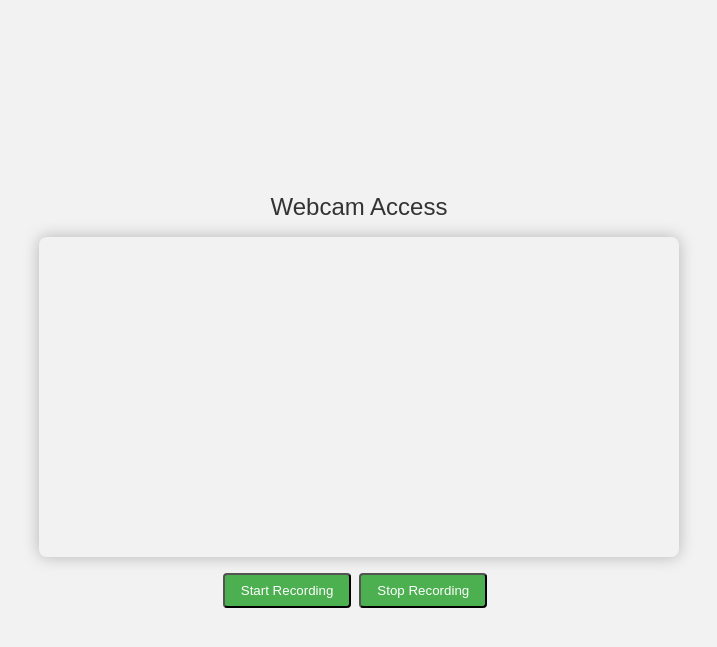
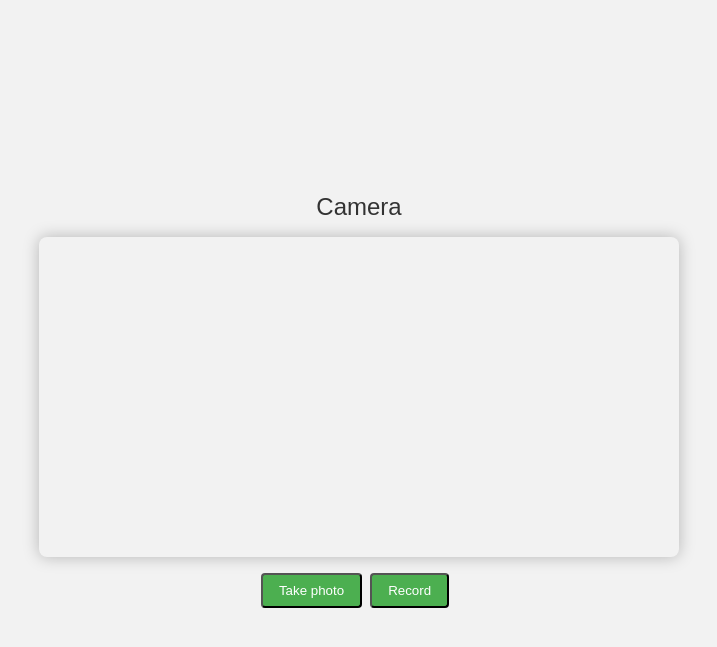
Before and after one commit to AndresRCA/ai-authentication, a Django app: page / in a window 1280 px wide. Shown: the top 647 px of the page, without its empty margins (281-998 px from the left). Run offline with Django 4.2, Linux system fonts and the light colour scheme.

Commit message:
frontend with photo and recording saving function

```diff
--- a/app/static/app/css/styles.css
+++ b/app/static/app/css/styles.css
@@ -43,3 +43,35 @@ video {
 .button:hover {
 background-color: #3e8e41; /* Dark green */
 }
+
+#record {
+  position: relative;
+}
+
+#record {
+  position: relative;
+}
+
+#record.active::before {
+  content: "";
+  position: absolute;
+  top: 20%;
+  left: calc(100% + 10px);
+  transform: translate(-50%, -50%);
+  width: 20px;
+  height: 20px;
+  border-radius: 50%;
+  background-color: red;
+  animation: pulse 1s ease-in-out infinite;
+}
+
+@keyframes pulse {
+  0% {
+    transform: scale(0.8);
+    opacity: 0.7;
+  }
+  100% {
+    transform: scale(1.2);
+    opacity: 0;
+  }
+}
--- a/app/static/app/js/main.js
+++ b/app/static/app/js/main.js
@@ -1,37 +1,65 @@
-var mediaRecorder = null;
+const video = document.getElementById("video");
+const record = document.getElementById("record");
 
-navigator.mediaDevices.getUserMedia({ video: true })
-.then(function(stream) {
-  var video = document.getElementById("video");
-  video.srcObject = stream;
+let mediaRecorder;
+let chunks = [];
 
-  mediaRecorder = new MediaRecorder(stream);
-  mediaRecorder.ondataavailable = function(e) {
-      var url = window.URL.createObjectURL(e.data);
+navigator.mediaDevices
+  .getUserMedia({ video: true, audio: true })
+  .then((stream) => {
+    // video
+    video.srcObject = stream;
+    video.play();
+
+    // audio
+    mediaRecorder = new MediaRecorder(stream);
+    mediaRecorder.addEventListener("dataavailable", (event) => {
+      chunks.push(event.data);
+    });
+    mediaRecorder.addEventListener("stop", () => {
+      const blob = new Blob(chunks, { type: "audio/ogg; codecs=opus" });
+      chunks = [];
+
+      const url = URL.createObjectURL(blob);
+      audio.src = url;
+
+      // download the audio
       var a = document.createElement('a');
       a.href = url;
-      a.download = 'recorded.webm';
+      a.download = 'recording.ogg';
       document.body.appendChild(a);
       a.click();
-  };
-})
-.catch(function(err) {
-  console.log("An error occurred! " + err);
-});
+    });
+  })
+  .catch((err) => console.log(err));
 
-function startRecording() {
-  // Start recording
-  var video = document.getElementById("video");
-  video.play();
-  mediaRecorder.start();
-  console.log("Recording started");
+function takePhoto() {
+  const canvas = document.createElement("canvas");
+  canvas.width = video.videoWidth;
+  canvas.height = video.videoHeight;
+
+  canvas.getContext("2d").drawImage(video, 0, 0);
+
+  const data = canvas.toDataURL("image/png");
+
+  // Add this line to download the image
+  var a = document.createElement('a');
+  a.href = data;
+  a.download = 'photo.png';
+  document.body.appendChild(a);
+  a.click();
 }
 
-function stopRecording() {
-  // Stop recording
-  if (mediaRecorder.state === 'inactive') return
-  mediaRecorder.stop();
-  console.log("Recording stopped");
-  var video = document.getElementById("video");
-  video.pause();
+function recordVoice() {
+  if (mediaRecorder.state === "inactive") {
+    mediaRecorder.start();
+    record.textContent = "Stop";
+    // add recording animation
+    record.classList.add("active");
+  } else {
+    mediaRecorder.stop();
+    record.textContent = "Record";
+    // remove animation
+    record.classList.remove("active");
+  }
 }
--- a/app/templates/app/index.html
+++ b/app/templates/app/index.html
@@ -2,11 +2,12 @@
 {% load static %}
 
 {% block body %}
-<h1>Webcam Access</h1>
-<video id="video" autoplay></video>
+<h1>Camera</h1>
+<video id="video"></video>
 <div class="button-container">
-  <button class="button" onclick="startRecording()">Start Recording</button>
-  <button class="button" onclick="stopRecording()">Stop Recording</button>
+  <button class="button" onclick="takePhoto()">Take photo</button>
+  <button class="button" id="record" onclick="recordVoice()">Record</button>
+  <audio id="audio"></audio>
 </div>
 {% endblock %}
 {% block scripts_footer %}
```
